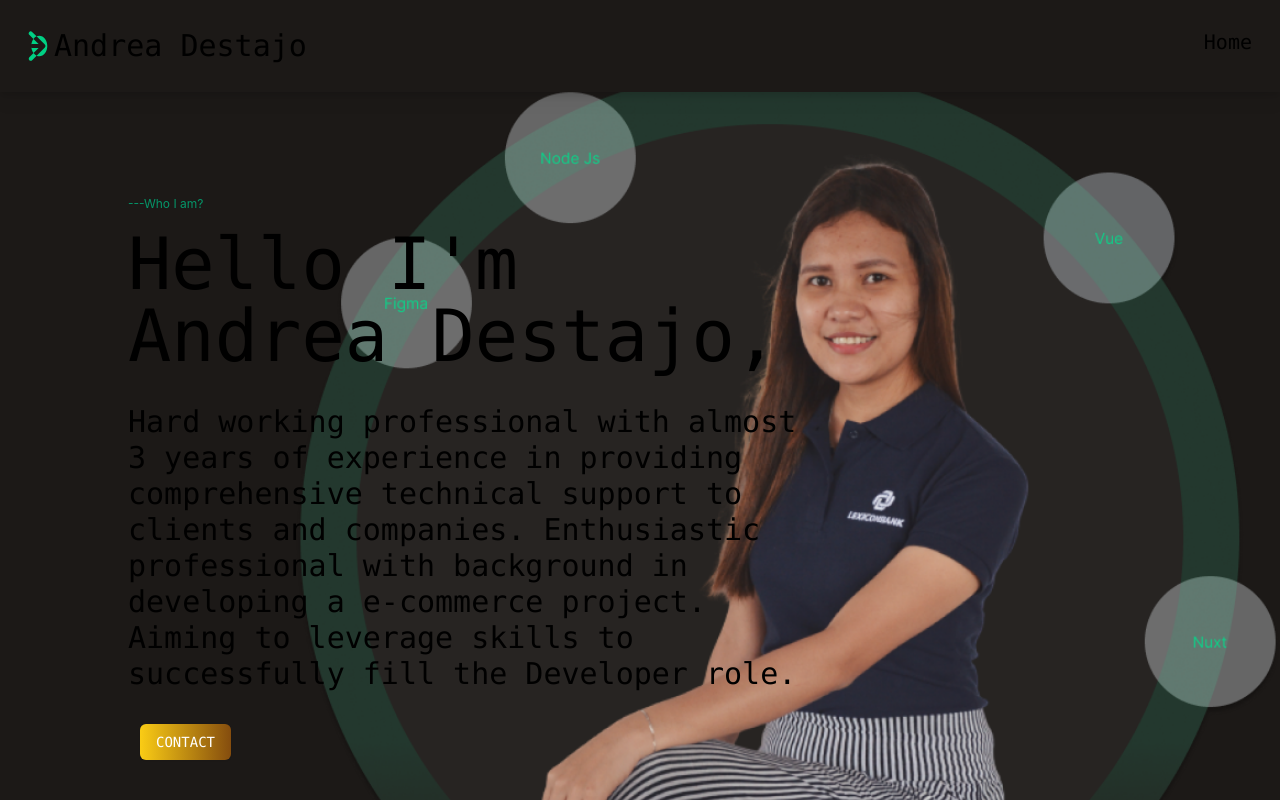
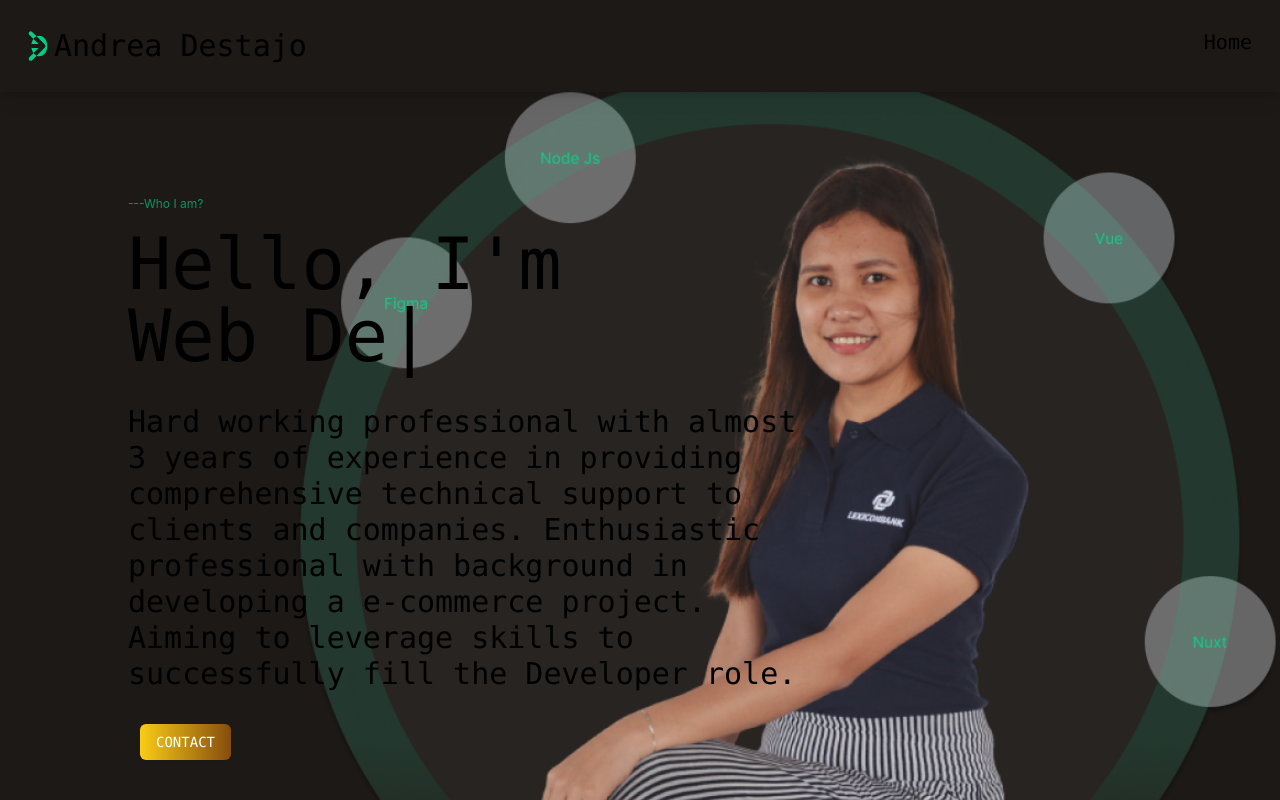
Before and after one commit to Destnyl/porfolio, a Next.js app: page / in a window 1280 px wide. Shown: the top 800 px of the page. Built offline with nearby package versions, Linux system fonts and the light colour scheme.

Commit message:
animation

```diff
--- a/components/ContentDetails.tsx
+++ b/components/ContentDetails.tsx
@@ -1,21 +1,38 @@
 import Button from "./base/button";
 import { useRouter } from 'next/router'
 import { MouseEventHandler } from "react";
+import { TypeAnimation } from 'react-type-animation';
 interface Details {
+    preLabel?: string
     title: string,
     description: string,
     btnLabel: string,
     fontSize: string,
+    hasAnimation?: boolean
+
     fn: MouseEventHandler<HTMLButtonElement> | undefined
 }
 
-const Details = ({title, description, btnLabel, fontSize, fn}: Details) => {
-    const router = useRouter()
+const Details = ({hasAnimation, preLabel, title, description, btnLabel, fontSize, fn}: Details) => {
 
     return (
         <div className="flex flex-col gap-y-8">
         <section className="text-7xl">
-            <p>{title}</p>
+            { preLabel ? <p>{preLabel}</p> : <p/> }
+
+            { hasAnimation
+            ? <TypeAnimation
+              sequence={[
+                `${title}`,
+                1000,
+                "Web Developer"
+              ]}
+              wrapper="span"
+              speed={50}
+              repeat={Infinity}
+            />
+            : <p>{title}</p>
+            }
         </section>
         <section className={"description " + fontSize}>
             {description}
--- a/components/ContentTitle.tsx
+++ b/components/ContentTitle.tsx
@@ -4,7 +4,7 @@ interface label {
 
 const Section = (props: label) => {
     return (
-        <div className="text-xs text-emerald-600">
+                                    <div className="text-xs text-emerald-600">
             ---{props.title}
         </div>
      );
--- a/components/Experience.tsx
+++ b/components/Experience.tsx
@@ -7,11 +7,11 @@ const navigation = [
 
 const Experience = () => {
     return (
-        <div  className="text-center m-24 grid grid-cols-1 gap-x-1 md:grid-cols-4  border-0 rounded-md overflow-hidden h-52">
+                 <div  className="text-center m-24 grid grid-cols-1 gap-x-1 md:grid-cols-4  border-0 rounded-md overflow-hidden h-52">
         {
             navigation.map((item) => (
             <div
-                className="bg-stone-900 flex flex-col justify-center"
+                className="bg-stone-900 flex flex-col j`ustify-center"
                 key={item.title}
             >
                 <h1 className="text-green-600">{item.title}</h1>
--- a/components/Introduction.tsx
+++ b/components/Introduction.tsx
@@ -14,7 +14,8 @@ const Intro = () => {
             />
             <div className="flex flex-col md:flex-row gap-x-8 gap-y-8 font-mono pb-32 w-8/12">
                 <ContentDetails
-                    title='Hello I&apos;m Andrea Destajo,'
+                    preLabel='Hello, I&apos;m '
+                    title='Andrea Destajo,'
                     description='Hard working professional with almost 3 years of experience in providing comprehensive technical support to clients and companies.
                     Enthusiastic professional with background in developing a e-commerce project.
 
@@ -23,6 +24,7 @@ const Intro = () => {
                     btnLabel='Contact'
                     fn={handleClick}
                     fontSize='text-3xl'
+                    hasAnimation
                 />
             </div>
         </div>
--- a/next.config.js
+++ b/next.config.js
@@ -4,4 +4,4 @@ const nextConfig = {
   swcMinify: true,
 }
 
-module.exports = nextConfig
+        module.exports = nextConfig
--- a/package.json
+++ b/package.json
@@ -17,6 +17,7 @@
     "react": "18.2.0",
     "react-dom": "18.2.0",
     "react-multi-carousel": "^2.8.2",
+    "react-type-animation": "^3.2.0",
     "tailwindcss": "^3.2.1"
   },
   "devDependencies": {
```
Also changed, not shown: 1 other file (tests, documents, lock files or other folders).
